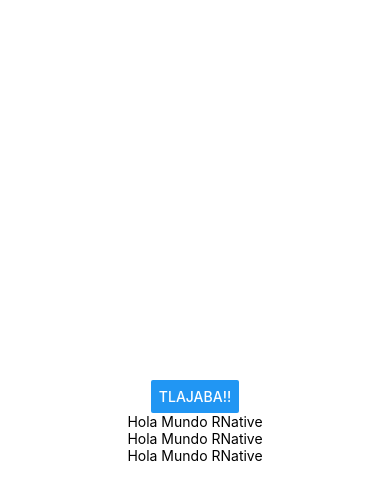
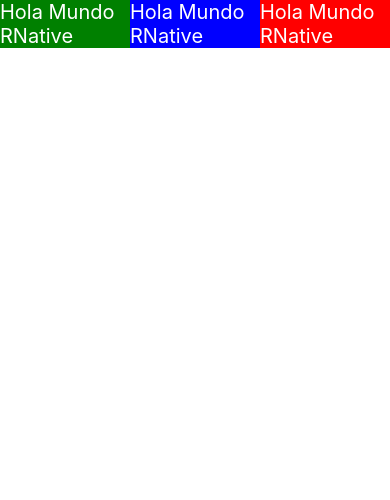
Before and after one commit to Joel89njkkvh/PM194, a React Native app in the folder my-blank/: screen / in a window 390 px wide. Shown: the top 500 px of the page. Built offline with nearby package versions, Linux system fonts and the light colour scheme.

Commit message:
styles
13/06/2025

```diff
--- a/my-blank/App.js
+++ b/my-blank/App.js
@@ -1,14 +1,14 @@
-//ZONA 1----Importaciones
-
 import { StatusBar } from 'expo-status-bar';
-import { StyleSheet, Text, View, Button} from 'react-native';
+import { StyleSheet, Text, View, Button } from 'react-native';
 import React, { useState } from 'react';
 
-const Texto = (props) => {
+const Texto = ({ style }) => {
   const [contenido, setContenido] = useState("Hola Mundo RNative");
   const actualizarTexto = () => { setContenido('Estado actualizado del Text') };
   return (
-    <Text onPress={actualizarTexto}>{contenido}</Text>
+    <Text style={[styles.text, style]} onPress={actualizarTexto}>
+      {contenido}
+    </Text>
   );
 };
 
@@ -20,29 +20,34 @@ const Boton = () => {
   );
 };
 
-
-//ZONA 2----Main(Ejecucion)
-
 export default function App() {
   return (
     <View style={styles.container}>
-      <Boton />
-      <Texto > </Texto>
-      <Texto > </Texto>
-      <Texto > </Texto>
-
+      {/* <Boton /> */}
+      <Texto     style={styles.red} />
+      <Texto     style={styles.blue} />
+      <Texto     style={styles.green} />
       <StatusBar style="auto" />
     </View>
   );
 }
 
-
-//ZONA 3----Estilos, estetica del screen
 const styles = StyleSheet.create({
   container: {
     flex: 1,
     backgroundColor: '#fff',
-    alignItems: 'center',
-    justifyContent: 'center',
+    alignItems:      'baseline',
+    justifyContent:  'center',
+    flexDirection:   'row-reverse',
   },
+  text: {
+    color: "white",
+    fontSize: 20,
+    // padding:  10,
+    // margin:   10,
+    // textAlign: 'center',
+  },
+  red:   { backgroundColor: 'red'},
+  blue:  { backgroundColor: 'blue' ,},
+  green: { backgroundColor: 'green',},
 });
```
